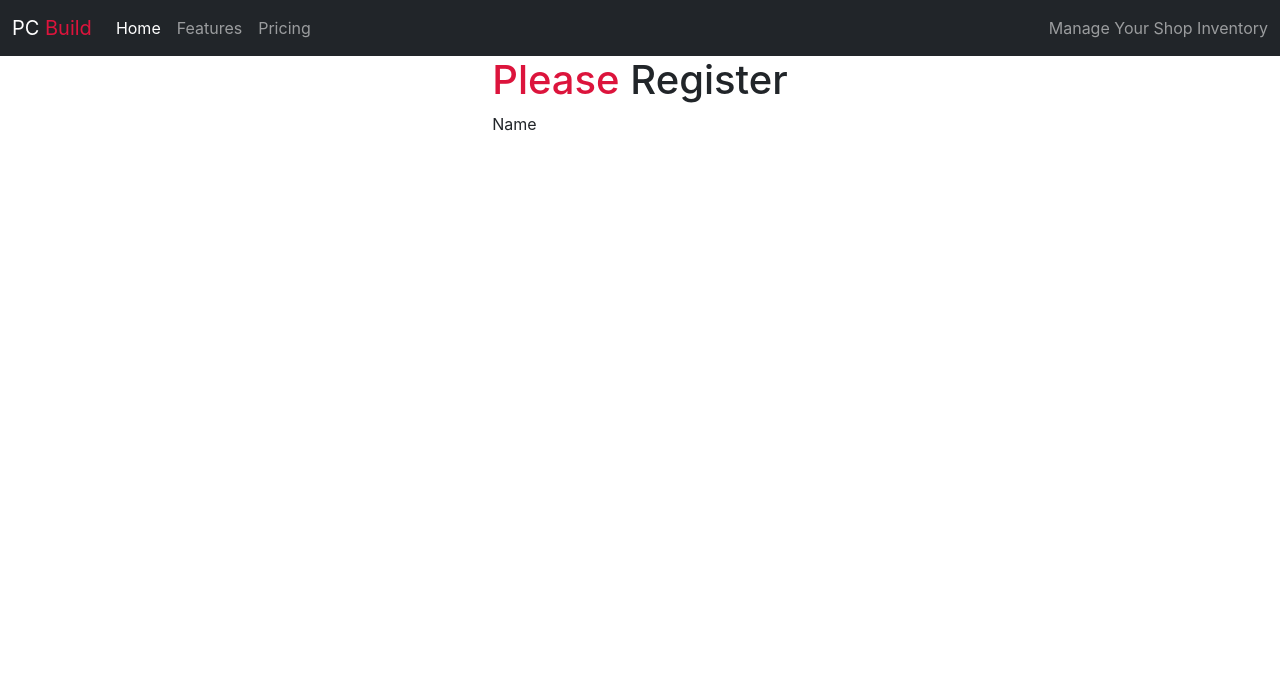
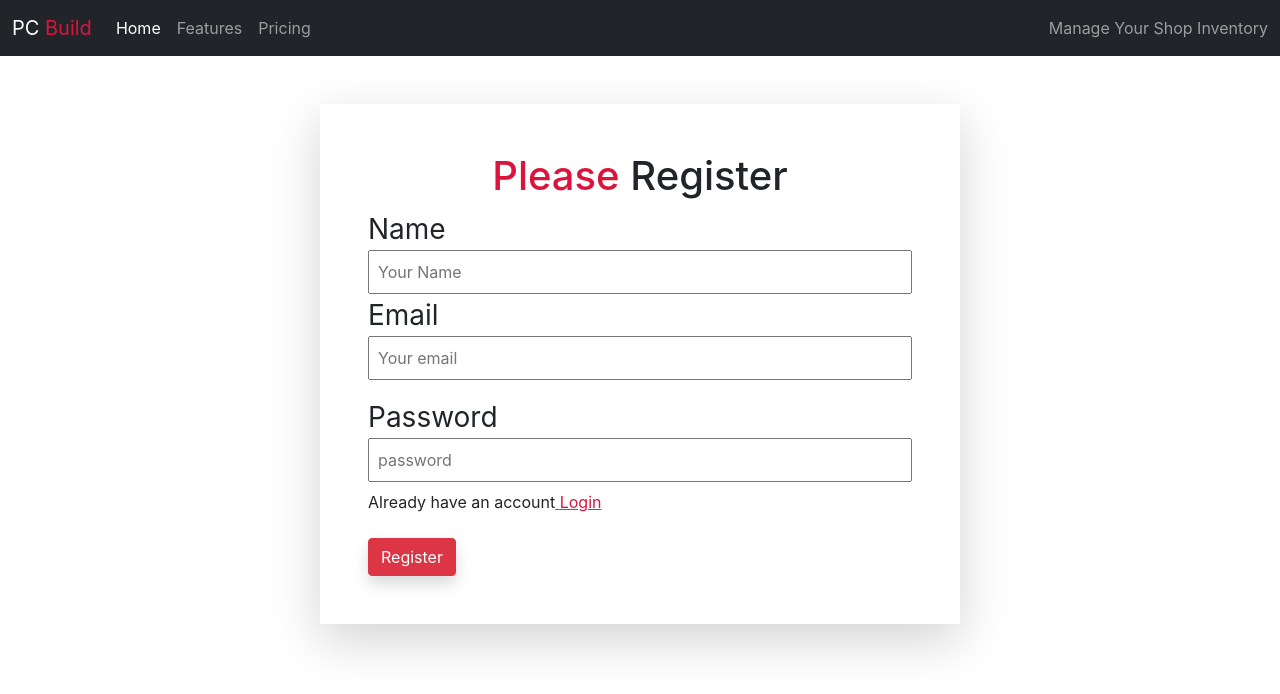
Before and after one commit to shakhawatsalam/warehouse-management-client, a React (Create React App) app: page /register in a window 1280 px wide. Shown: the top 694 px of the page. Built offline with nearby package versions, Linux system fonts and the light colour scheme.

Commit message:
register form is done

```diff
--- a/src/App.js
+++ b/src/App.js
@@ -12,6 +12,7 @@ function App() {
       <NavBar></NavBar>
       <Routes>
         <Route path="/" element={<Home></Home>}></Route>
+        <Route path="/home" element={<Home></Home>}></Route>
         <Route path="/manageInventories" element={<ManageInventories></ManageInventories>}></Route>
         <Route path="/register" element={<Register></Register>}></Route>
         <Route path="/login" element={<Login></Login>}></Route>
--- /dev/null
+++ b/src/components/Loading/Loading.css
@@ -0,0 +1,3 @@
+.loading{
+    height: 300px;
+}
--- /dev/null
+++ b/src/components/Loading/Loading.js
@@ -0,0 +1,14 @@
+import React from 'react';
+import './Loading.css'
+
+const Loading = () => {
+    return (
+          <div className='d-flex justify-content-center align-items-center loading w-50 mx-auto mt-5'>
+            <div className="spinner-border text-danger" role="status">
+                <span className="visually-hidden">Loading...</span>
+            </div>
+        </div>
+    );
+};
+
+export default Loading;
--- a/src/components/Login/Login.js
+++ b/src/components/Login/Login.js
@@ -1,9 +1,28 @@
-import React from 'react';
+import React, { useState } from 'react';
+import { Link } from 'react-router-dom';
+import Loading from '../Loading/Loading';
 
 const Login = () => {
+    const [email, setEamil] = useState('');
+    const navigate = use
     return (
         <div>
-            <h1>i am from Login</h1>
+            <div className='d-flex justify-content-center items-center w-50 mx-auto p-5 mt-5 my-class shadow-lg'>
+                <div className='register w-100'>
+                    <form>
+                        <h1 className='text-center'><span>Please</span> Login</h1>
+                        <label className='fs-3' htmlFor="email">Email</label>
+                        <input className='d-block p-2 w-100 mb-3' type="email" name="email" id="" placeholder='Your email' required />
+                        <label className='fs-3' htmlFor="password">Password</label>
+                        <input className='d-block p-2 w-100' type="password" name="password" id="" placeholder='password' required />
+                        <p className='mt-2'>Please Register<Link to='/register'> <span>Register</span></Link></p>
+                        <input className='btn btn-danger mt-2 shadow' type="submit" value="Register" />
+                    </form>
+                </div>
+
+
+
+            </div>
         </div>
     );
 };
--- a/src/components/Register/Register.css
+++ b/src/components/Register/Register.css
@@ -0,0 +1,4 @@
+.my-class{
+
+    width: 400px;
+}
--- a/src/components/Register/Register.js
+++ b/src/components/Register/Register.js
@@ -1,13 +1,50 @@
 import React from 'react';
+import { Link, useNavigate } from 'react-router-dom';
+import auth from '../../firebase.init';
+import { useCreateUserWithEmailAndPassword, useSendEmailVerification } from 'react-firebase-hooks/auth';
+import './Register.css';
+import Loading from '../Loading/Loading';
 
 const Register = () => {
+    const [
+        createUserWithEmailAndPassword,
+        user,
+        loading,
+        error,
+    ] = useCreateUserWithEmailAndPassword(auth, { sendEmailVerification: true });
+    const [sendEmailVerification, sending, SendEmailError] = useSendEmailVerification(
+        auth
+    );
+    const navigate = useNavigate()
+
+
+    const handleSubmitFrom = event => {
+        event.preventDefault()
+        const email = event.target.email.value;
+        const password = event.target.password.value;
+
+        sendEmailVerification(email);
+        createUserWithEmailAndPassword(email, password);
+    }
+    if (loading) {
+        return <Loading></Loading>
+    }
+    if (user) {
+        navigate('/home')
+    }
     return (
-        <div className='d-flex justify-content-center items-center'>
-            <div className='register'>
-                <form>
+        <div className='d-flex justify-content-center items-center w-50 mx-auto p-5 mt-5 my-class shadow-lg'>
+            <div className='register w-100'>
+                <form onSubmit={handleSubmitFrom}>
                     <h1 className='text-center'><span>Please</span> Register</h1>
-                    <label htmlFor="name">Name</label>
-
+                    <label className='fs-3' htmlFor="name">Name</label>
+                    <input className='d-block p-2 w-100' type="text" name="name" id="" placeholder='Your Name' />
+                    <label className='fs-3' htmlFor="email">Email</label>
+                    <input className='d-block p-2 w-100 mb-3' type="email" name="email" id="" placeholder='Your email' required />
+                    <label className='fs-3' htmlFor="password">Password</label>
+                    <input className='d-block p-2 w-100' type="password" name="password" id="" placeholder='password' required />
+                    <p className='mt-2'>Already have an account<Link to='/login'> <span>Login</span></Link></p>
+                    <input className='btn btn-danger mt-2 shadow' type="submit" value="Register" />
                 </form>
            </div>
 
```
